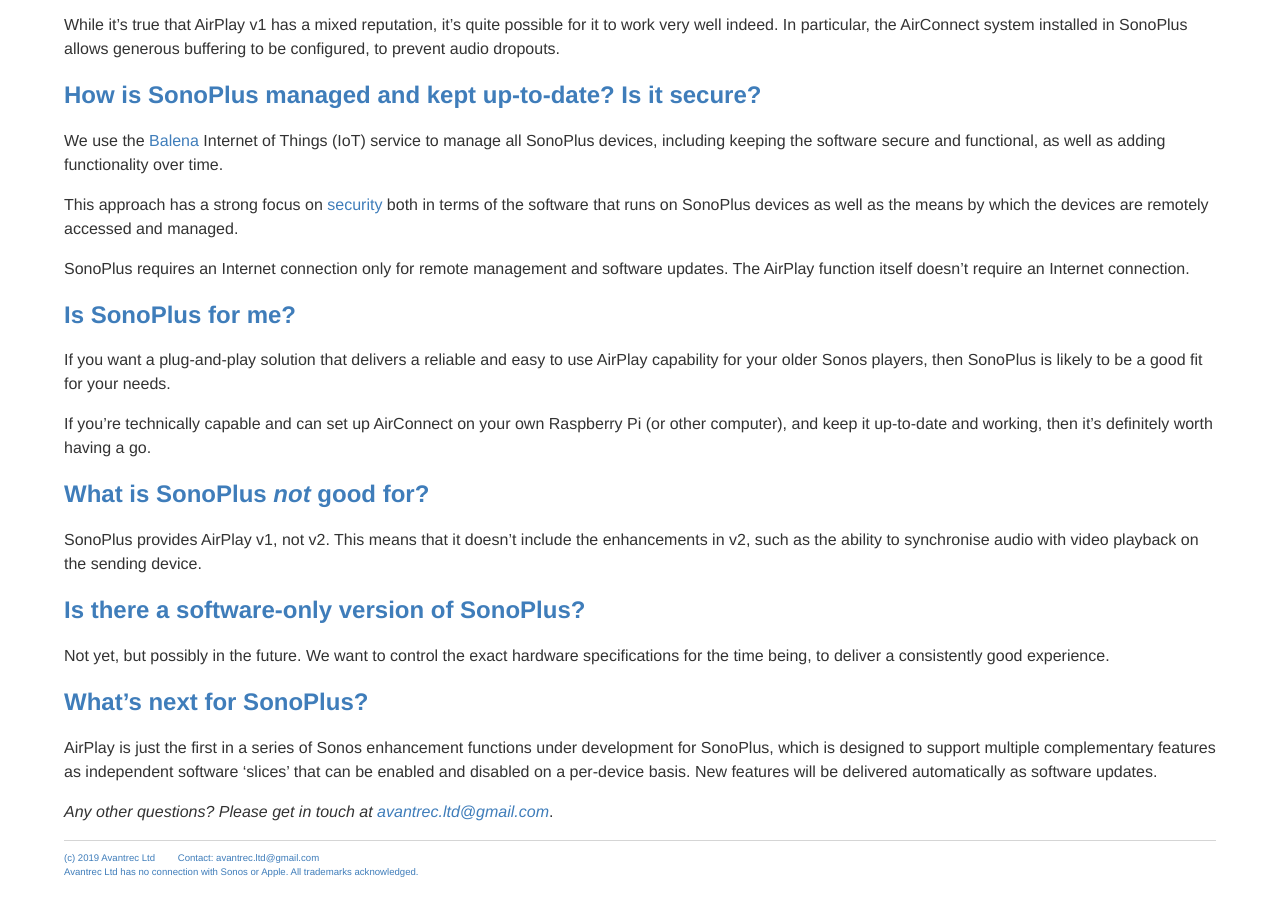
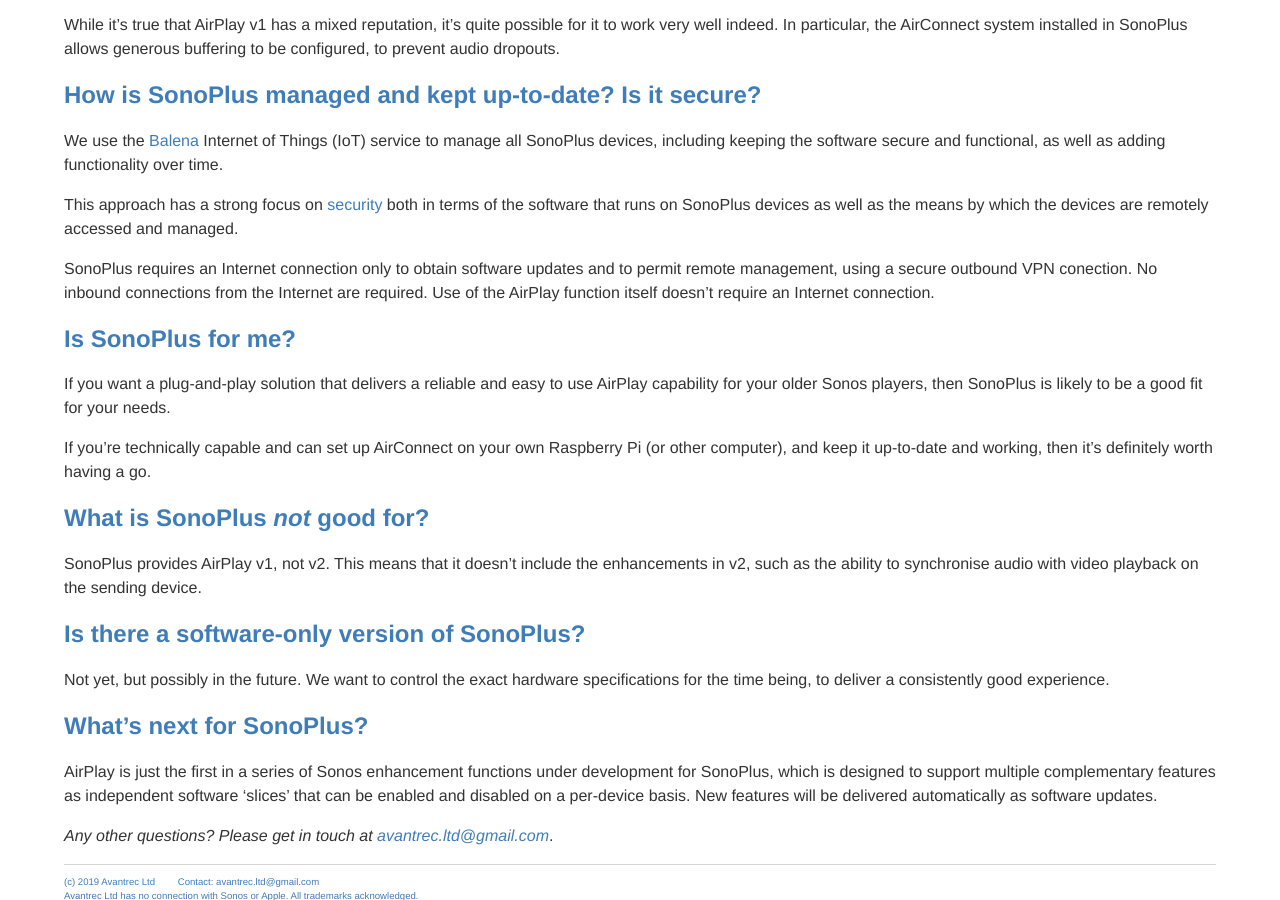
Before and after one commit to avantrec/avantrec.github.io, a Jekyll site: the page built from sonoplus-faq/index.md, in a window 1280 px wide and 900 px high, scrolled down 2423 px. Built offline with Jekyll 4.4.1, drawn with Linux system fonts in a browser that asks for light colours.

Commit message:
FAQ update

```diff
--- a/sonoplus-faq/index.md
+++ b/sonoplus-faq/index.md
@@ -56,7 +56,7 @@
 
 This approach has a strong focus on [security](https://www.balena.io/docs/learn/welcome/security/) both in terms of the software that runs on SonoPlus devices as well as the means by which the devices are remotely accessed and managed.
 
-SonoPlus requires an Internet connection only for remote management and software updates. The AirPlay function itself doesn't require an Internet connection.
+SonoPlus requires an Internet connection only to obtain software updates and to permit remote management, using a secure outbound VPN conection. No inbound connections from the Internet are required. Use of the AirPlay function itself doesn't require an Internet connection.
 
 ## Is SonoPlus for me?
 
```
